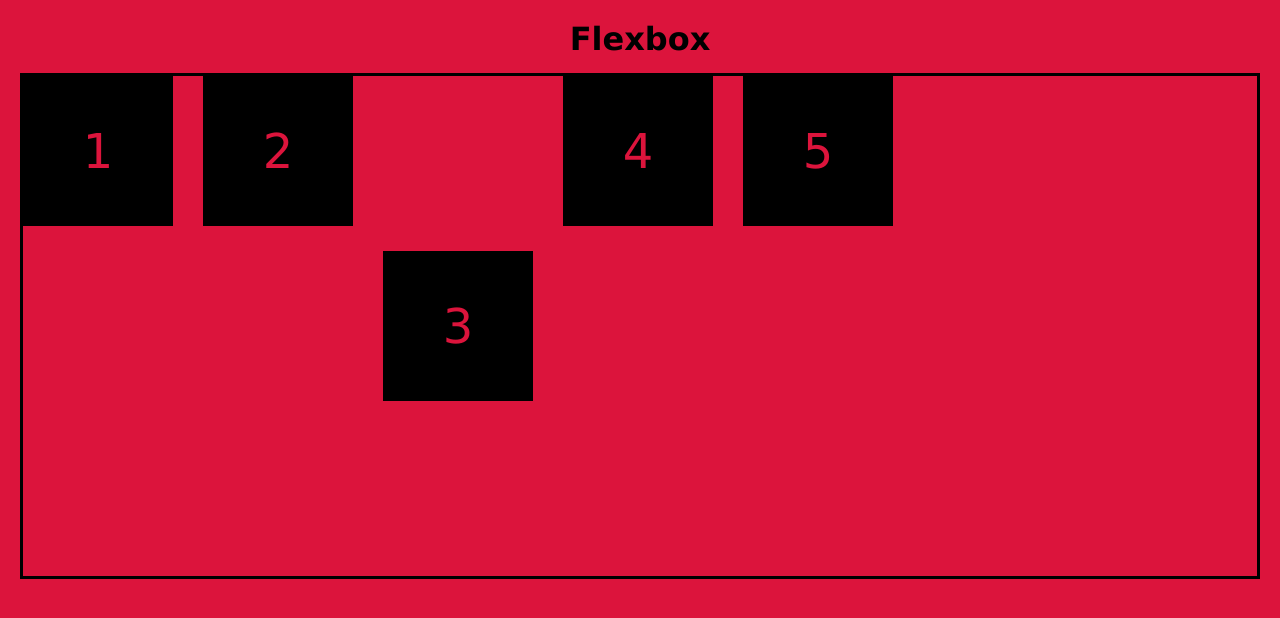
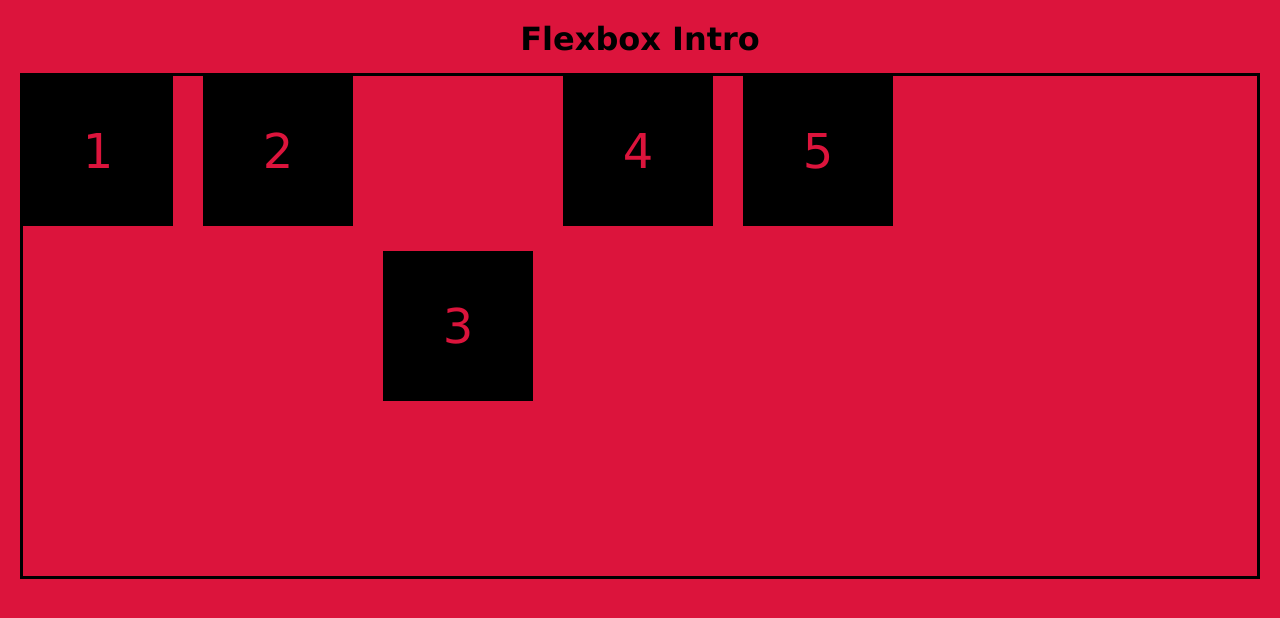
Before and after one commit to gstasaitis/flexbox-intro, a plain HTML site: page index.html in a window 1280 px wide. Drawn offline with Linux system fonts and the light colour scheme.

Commit message:
Heading update

```diff
--- a/index.html
+++ b/index.html
@@ -7,7 +7,7 @@
     <link rel="stylesheet" href="style.css">
 </head>
 <body>
-    <h1>Flexbox</h1>
+    <h1>Flexbox Intro</h1>
     <div class="container">
         <div class="box">1</div>
         <div class="box">2</div>
```
